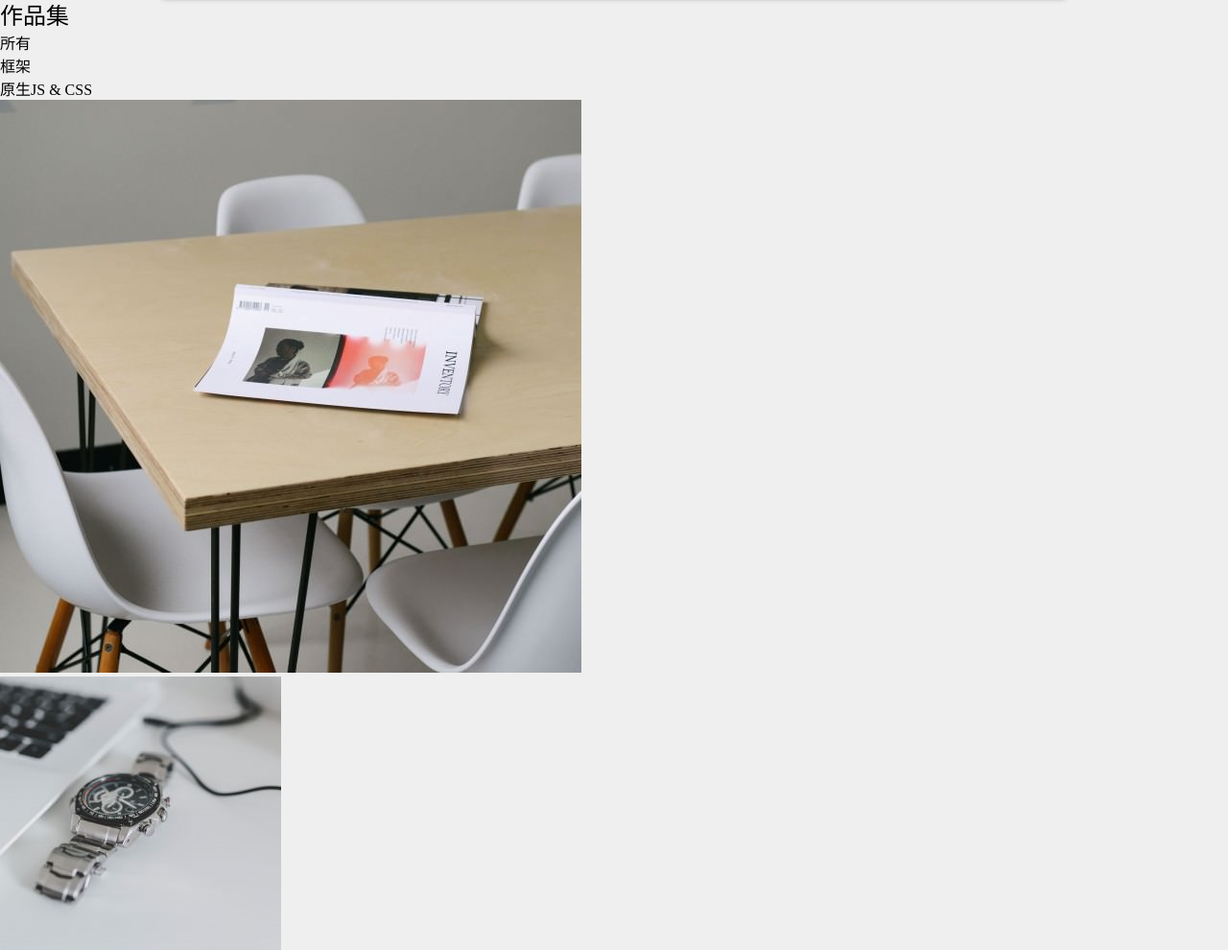
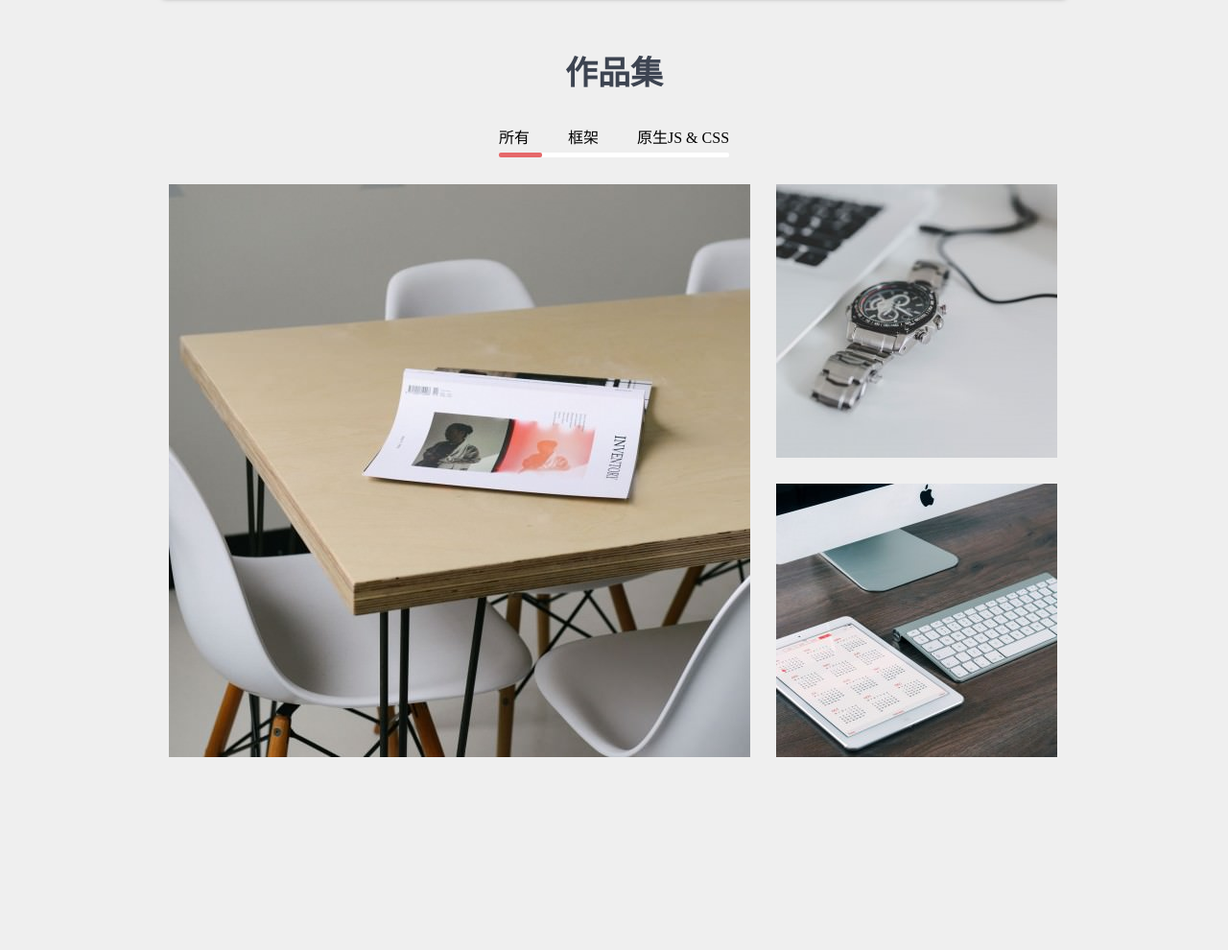
Before and after one commit to Ak-lee/htmldemo, a plain HTML site: page index.html in a window 1280 px wide. Shown: the part 1261-2251 px from the top of the page at 96% size. After the commit the page ends 2130 px from the top, so only its background shows below. Drawn offline with Linux system fonts and the light colour scheme.

Commit message:
作品集部分编写

```diff
--- a/index.html
+++ b/index.html
@@ -160,22 +160,33 @@
   <h2>作品集</h2>
   <nav>
     <ol class="clearfix">
-      <li id="portofolio1">所有</li>
+      <li id="portfolio1">所有</li>
       <li id="portfolio2">框架</li>
       <li id="portfolio3">原生JS &amp; CSS </li>
     </ol>
+    <div id="portfolioBar" class="bar state-1">
+          <div class="bar-inner"></div>
+    </div>
   </nav>
-  <div id="portfolioBar" class="bar state-1">
-        <div class="bar-inner"></div>
-  </div>
-  <div class="works" style="height: 597px;">
-      <div class="big" style="top: 0; left: 0;">
+  <script>
+       portfolio1.onclick= function(){
+         portfolioBar.className = 'bar state-1'
+       }
+       portfolio2.onclick= function(){
+         portfolioBar.className = 'bar state-2'
+       }
+       portfolio3.onclick= function(){
+         portfolioBar.className = 'bar state-3'
+       }
+     </script>
+  <div class="works" >
+      <div class="big" style="top: 0; left: 6px;">
         <img src="./img/1.jpg" alt="作品1">
       </div>
-      <div class="small" style="top: 0; left: 645px;">
+      <div class="small" style="top: 0; left: 639px;">
         <img src="./img/2.jpg" alt="作品2">
       </div>
-      <div class="small" style="top: 312px; left: 645px;">
+      <div class="small" style="top: 312px; left: 639px;">
         <img src="./img/3.jpg" alt="作品3">
       </div>
     </div>
--- a/style.css
+++ b/style.css
@@ -203,13 +203,15 @@ body > main .downloadResume:hover {
   line-height: 1.8;
   font-size: 18px;
 }
-section.skills{
+section.skills,
+section.portfolio{
   max-width: 940px;
   margin-left: auto;
   margin-right: auto;
   margin-top: 60px;
 }
-section.skills>h2{
+section.skills>h2,
+section.portfolio>h2{
   text-align: center;
   color: #3d4451;
   font-size: 34px;
@@ -247,3 +249,59 @@ section.skills .progress{
   background: #E6686A;
   border-radius: 2px;
 }
+section.portfolio{
+  text-align: center;
+  margin-bottom: 80px;
+}
+section.portfolio>nav{
+  text-align: center;
+  display: inline-block;
+  vertical-align: top;
+  margin-top: 32px
+}
+section.portfolio>nav>ol{
+  display: inline-block;
+  vertical-align: top;
+}
+section.portfolio > nav >ol>li{
+  float: left;
+  margin-left: 40px;
+  cursor: pointer;
+}
+section.portfolio > nav >ol>li:first-child{
+  margin-left: 0px;
+}
+section.portfolio>nav>.bar{
+  height: 5px;
+  background:white;
+  margin-top: 5px;
+  margin-bottom: 28px;
+  border-radius: 2px;
+}
+section.portfolio>nav .bar-inner{
+  height: 100%;
+  background: #E6686A;
+  width: 10%;
+  border-radius: 2px;
+  transition: all 0.3s;
+}
+section.portfolio>nav>.bar.state-1 .bar-inner{
+  width:45px;
+  margin-left: 0px;
+}
+section.portfolio>nav>.bar.state-2 .bar-inner{
+  width:50px;
+  margin-left: 65px;
+}
+section.portfolio>nav>.bar.state-3 .bar-inner{
+  width:103px;
+  margin-left: 140px;
+}
+section.portfolio .works{
+  position: relative;
+  height: 597px;
+}
+section.portfolio .works >.big,
+section.portfolio .works >.small{
+  position: absolute;
+}
```
